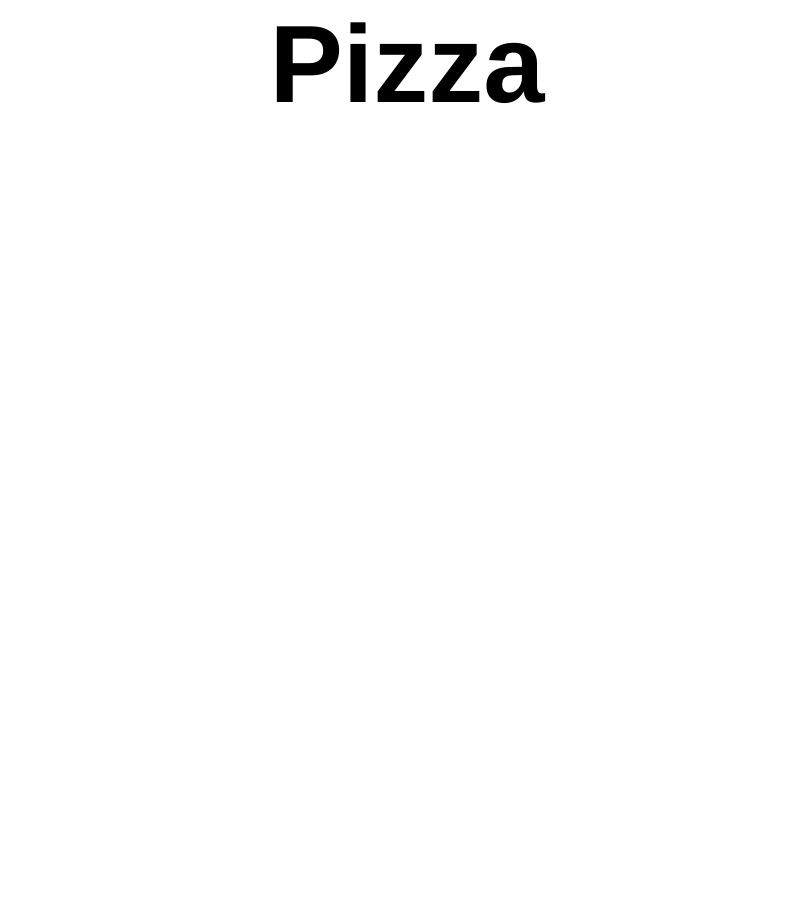
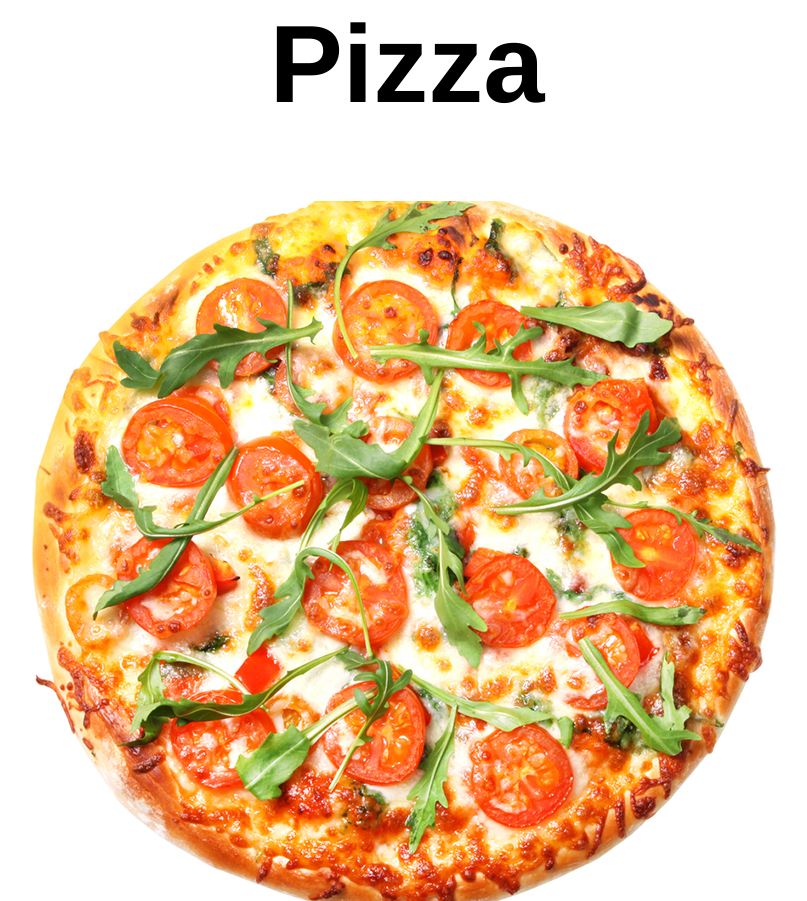
Before and after one commit to ferbsx/Pizza, a plain HTML site: page index.html in a window 1280 px wide. Shown: the whole page, without its empty margins (233-1040 px from the left). Before the commit the page ends 800 px from the top, so only its background shows below. Drawn offline with Linux system fonts and the light colour scheme.

Commit message:
Add pizza picture

```diff
--- a/index.html
+++ b/index.html
@@ -5,6 +5,9 @@
   </head>
   <body>
   <h1>Pizza</h1>
+  <div id = "Pizza">
+    <img src = "Pizzapicture.jpg">
+  </div>
   <script src="pizza.js"></script>
   </body>
 </html>
```
Also changed, not shown: Pizzapicture.jpg (added), 1 other file.
